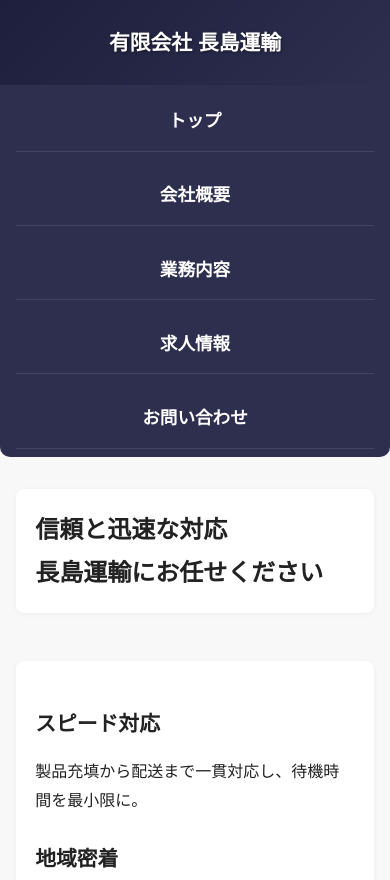
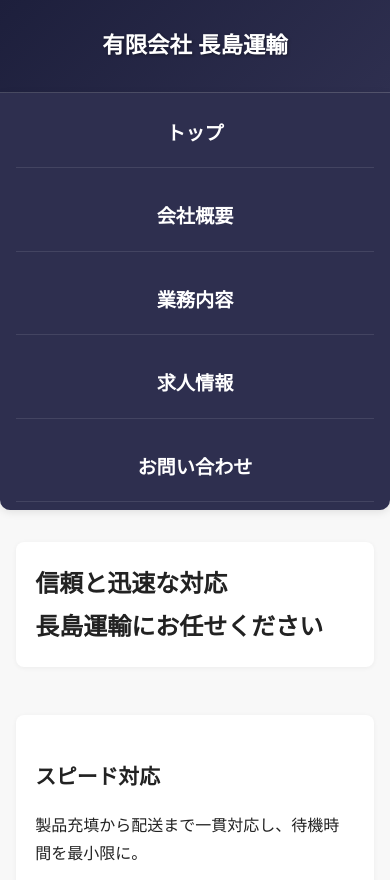
Before and after one commit to ItoRyugo/nagashima-unyu-site, a plain HTML site: page index.html in a window 390 px wide. Shown: the top 880 px of the page. Drawn offline with nearby package versions, Linux system fonts and the light colour scheme.

Commit message:
Add files via upload

```diff
--- a/css/style.css
+++ b/css/style.css
@@ -32,6 +32,7 @@ section {
   color: white;
   text-align: center;
   padding: 1.5rem 1rem;
+  border-bottom: 1px solid rgba(255,255,255,0.2);
 }
 .site-title {
   font-size: 1.8rem;
@@ -110,20 +111,22 @@ footer {
     padding: 0;
     background: #2e2f4f;
     border-radius: 0 0 10px 10px;
+    box-shadow: 0 2px 8px rgba(0, 0, 0, 0.1);
   }
   .main-nav a {
     display: block;
-    padding: 0.8rem;
+    padding: 1rem;
     border-bottom: 1px solid rgba(255,255,255,0.1);
-    font-size: 1.1rem;
+    font-size: 1.2rem;
     text-align: center;
   }
   .site-title {
-    font-size: 1.3rem;
-    padding: 0.5rem 0;
+    font-size: 1.4rem;
+    padding: 0.6rem 0;
   }
   .site-header {
     padding: 1rem 0.5rem;
+    border-bottom: 1px solid rgba(255,255,255,0.2);
   }
   section {
     padding: 1.2rem;
```
